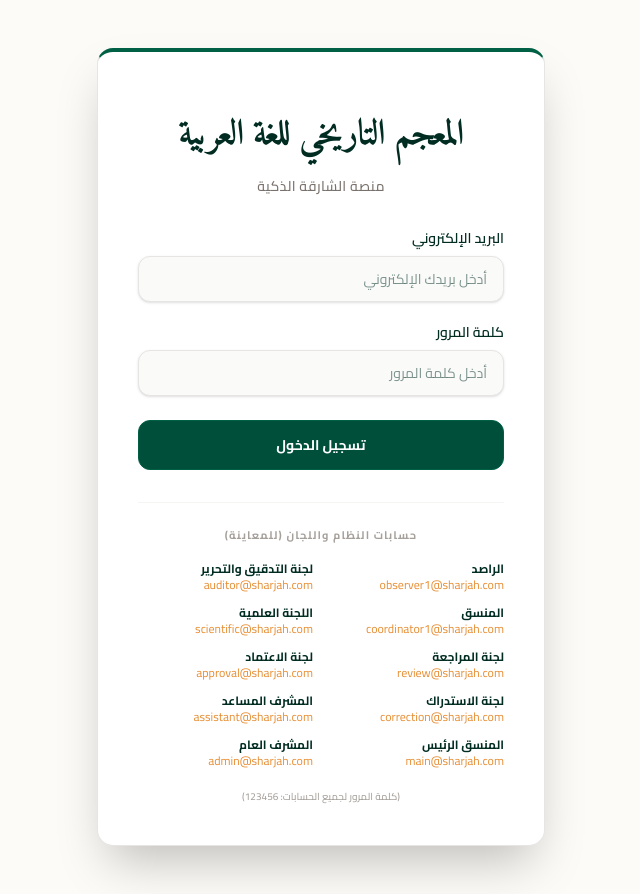
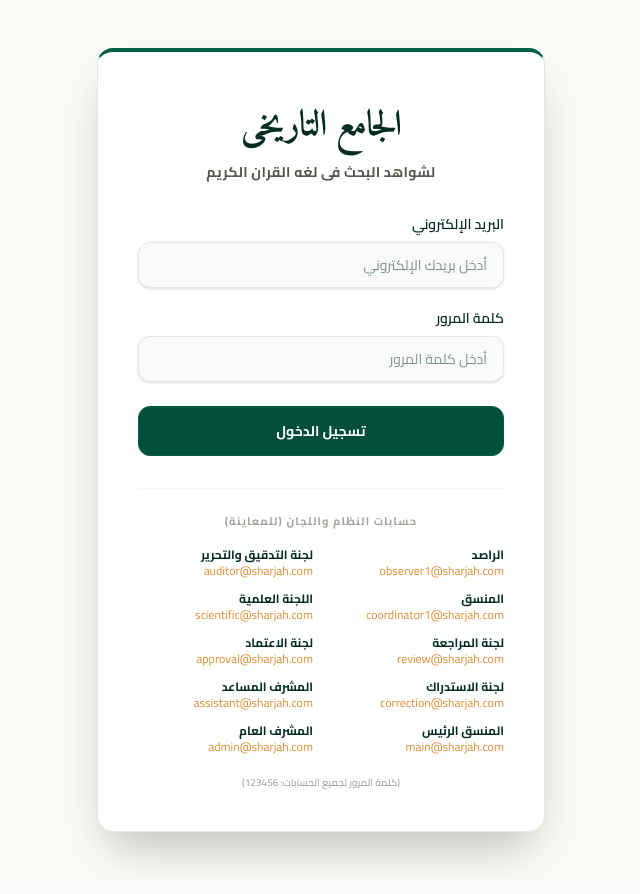
Before and after one commit to fayzm1102004-creator/drsayedheshamt, a React (Vite) app: page /login in a window 1280 px wide. Shown: the whole page, without its empty margins (319-959 px from the left). Built offline with nearby package versions, Linux system fonts and the light colour scheme.

Commit message:
style: change app title to الجامع التاريخى لشواهد البحث فى لغه القران الكريم

```diff
--- a/index.html
+++ b/index.html
@@ -4,7 +4,7 @@
     <meta charset="UTF-8" />
     <link rel="icon" type="image/svg+xml" href="/vite.svg" />
     <meta name="viewport" content="width=device-width, initial-scale=1.0" />
-    <title>Sharjah Historical Corpus</title>
+    <title>الجامع التاريخى لشواهد البحث فى لغه القران الكريم</title>
   </head>
   <body class="bg-slate-50 text-slate-800 antialiased leading-relaxed font-sans">
     <div id="root"></div>
--- a/src/layouts/MainLayout.jsx
+++ b/src/layouts/MainLayout.jsx
@@ -30,8 +30,8 @@
 
         <div className="p-8 flex items-center justify-center border-b border-emerald-800/50 relative z-10">
           <div className="text-center">
-            <h1 className="text-4xl font-['Amiri'] font-bold text-amber-500 tracking-tight drop-shadow-md">المعجم التاريخي</h1>
-            <p className="text-xs font-bold text-emerald-300 mt-2 uppercase tracking-widest">إمارة الشارقة</p>
+            <h1 className="text-3xl font-['Amiri'] font-bold text-amber-500 tracking-tight drop-shadow-md">الجامع التاريخى</h1>
+            <p className="text-[10px] font-bold text-emerald-300 mt-2 tracking-wider">لشواهد البحث فى لغه القران الكريم</p>
           </div>
         </div>
 
--- a/src/pages/Login.jsx
+++ b/src/pages/Login.jsx
@@ -24,8 +24,8 @@
       <div className="max-w-md w-full space-y-8 bg-white p-10 rounded-2xl shadow-2xl border border-stone-200 border-t-4 border-t-emerald-800 relative overflow-hidden">
 
         <div className="text-center">
-          <h2 className="mt-2 text-4xl font-['Amiri'] font-bold text-emerald-950 tracking-tight leading-loose">المعجم التاريخي للغة العربية</h2>
-          <p className="mt-1 text-sm text-stone-500 font-medium tracking-wide uppercase">منصة الشارقة الذكية</p>
+          <h2 className="mt-2 text-3xl md:text-4xl font-['Amiri'] font-bold text-emerald-950 tracking-tight leading-normal">الجامع التاريخى</h2>
+          <p className="mt-2 text-sm text-stone-600 font-bold tracking-wide">لشواهد البحث فى لغه القران الكريم</p>
         </div>
 
         {error && (
```
